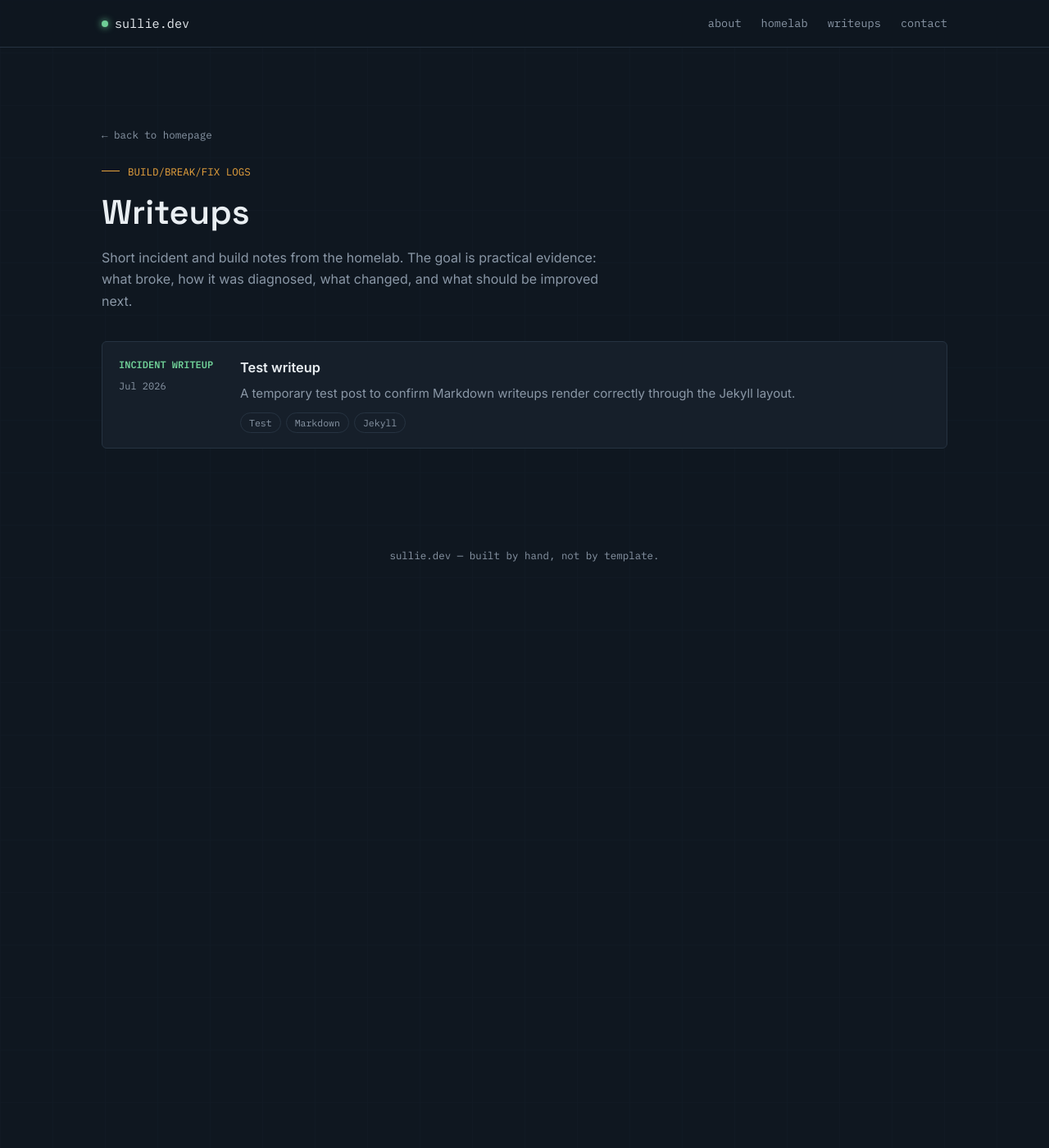
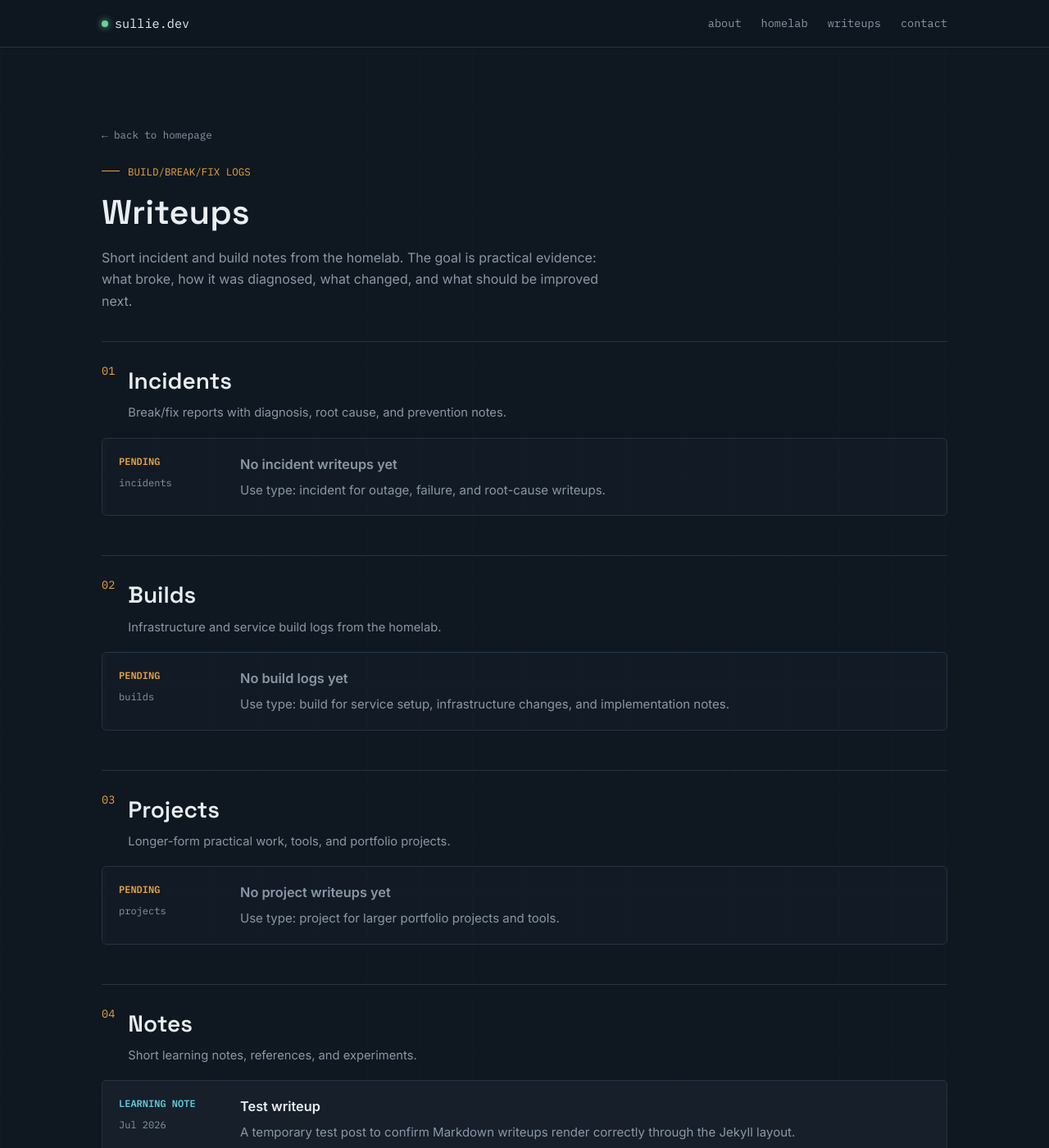
Before and after one commit to o-inn/static-portfolio, a Jekyll site: the page built from writeups.html, in a window 1280 px wide and 1400 px high. Shown: the whole window at 82% size. Built offline with Jekyll 4.4.1, drawn with Linux system fonts in a browser that asks for light colours.

Commit message:
Add writeup categories and 404 page

```diff
--- a/_config.yml
+++ b/_config.yml
@@ -10,7 +10,8 @@ defaults:
       type: "posts"
     values:
       layout: "post"
-      category_label: "INCIDENT WRITEUP"
+      type: "note"
+      status: "Writeup"
       hide_footer: true
 
 plugins:
--- /dev/null
+++ b/_includes/writeup-section.html
@@ -0,0 +1,60 @@
+{% assign posts = include.posts %}
+<div class="writeup-group">
+  <div class="writeup-group-head">
+    <span class="section-num">{{ include.number }}</span>
+    <div>
+      <h2>{{ include.title }}</h2>
+      {% if include.description %}
+        <p>{{ include.description }}</p>
+      {% endif %}
+    </div>
+  </div>
+
+  <div class="log-list">
+    {% if posts.size > 0 %}
+    {% for post in posts %}
+      {% assign status = post.status | default: post.category_label | default: 'Writeup' %}
+      {% assign status_key = status | downcase %}
+      {% assign status_class = 'info' %}
+      {% if status_key contains 'resolved' %}
+        {% assign status_class = 'ok' %}
+      {% elsif status_key contains 'progress' %}
+        {% assign status_class = 'warn' %}
+      {% elsif status_key contains 'incident' %}
+        {% assign status_class = 'crit' %}
+      {% endif %}
+
+      <article class="log-entry">
+        <div class="log-meta">
+          <span class="sev {{ status_class }}">{{ status | upcase }}</span>
+          <span class="ts">{{ post.date | date: '%b %Y' }}</span>
+        </div>
+        <div class="log-content">
+          <h3><a href="{{ post.url | relative_url }}">{{ post.title }}</a></h3>
+          {% if post.excerpt %}
+            <p>{{ post.excerpt | strip_html }}</p>
+          {% endif %}
+          {% if post.tags %}
+            <div class="stack-pills">
+              {% for tag in post.tags %}
+                <span class="pill">{{ tag }}</span>
+              {% endfor %}
+            </div>
+          {% endif %}
+        </div>
+      </article>
+    {% endfor %}
+    {% else %}
+      <article class="log-entry is-empty">
+        <div class="log-meta">
+          <span class="sev warn">PENDING</span>
+          <span class="ts">{{ include.empty_meta | default: 'writeups' }}</span>
+        </div>
+        <div class="log-content">
+          <h3>{{ include.empty_title | default: 'No posts yet' }}</h3>
+          <p>{{ include.empty_text | default: 'This section is ready for future Markdown writeups.' }}</p>
+        </div>
+      </article>
+    {% endif %}
+  </div>
+</div>
--- a/_layouts/post.html
+++ b/_layouts/post.html
@@ -4,7 +4,9 @@ layout: default
 <main class="wrap post-wrap">
   <div class="breadcrumb"><a href="{{ '/writeups/' | relative_url }}">← back to writeups</a></div>
 
-  <div class="post-meta">{{ page.category_label | default: 'WRITEUP' }} · {{ page.date | date: '%B %Y' | upcase }}</div>
+  {% assign status = page.status | default: page.category_label | default: 'Writeup' %}
+  {% assign type_label = page.type | default: 'writeup' | replace: '-', ' ' | upcase %}
+  <div class="post-meta">{{ status | upcase }} · {{ type_label }} · {{ page.date | date: '%B %Y' | upcase }}</div>
   <h1 class="post-title">{{ page.title }}</h1>
 
   {% if page.tags %}
--- a/assets/css/main.css
+++ b/assets/css/main.css
@@ -158,6 +158,8 @@ h2 { font-family: var(--display); font-size: clamp(1.5rem, 3vw, 2rem); margin: 0
 .log-content h3 a { color: var(--paper); }
 .log-content h3 a:hover { color: var(--signal); }
 .log-content p { margin: 0; color: var(--fog); font-size: 0.94rem; }
+.log-entry.is-empty { background: rgba(22, 31, 42, 0.55); }
+.log-entry.is-empty h3 { color: var(--fog); }
 .stack-pills { margin-top: 10px; display: flex; flex-wrap: wrap; gap: 6px; }
 .pill { font-family: var(--mono); font-size: 0.72rem; color: var(--fog); border: 1px solid var(--panel-border); padding: 2px 10px; border-radius: 20px; }
 .mono-link { font-family: var(--mono); font-size: 0.78rem; }
@@ -193,6 +195,24 @@ h2 { font-family: var(--display); font-size: clamp(1.5rem, 3vw, 2rem); margin: 0
 
 .site-footer { padding: 40px 0 60px; text-align: center; color: var(--fog); font-family: var(--mono); font-size: 0.78rem; position: relative; z-index: 1; }
 
+/* ---- 404 ---- */
+.error-wrap { min-height: calc(100vh - 70px); display: flex; align-items: center; }
+.error-hero {
+  width: 100%; padding: 72px 0;
+  display: grid; grid-template-columns: 1fr 1fr; gap: 48px; align-items: center;
+  border-top: none;
+}
+.error-hero h1 {
+  font-size: clamp(2.4rem, 6vw, 4.5rem);
+  max-width: 10ch;
+}
+.error-terminal .terminal-body { min-height: 190px; }
+
+@media (max-width: 860px) {
+  .error-wrap { min-height: auto; }
+  .error-hero { grid-template-columns: 1fr; padding: 56px 0; }
+}
+
 /* ---- PAGES AND POSTS ---- */
 .page-wrap { padding-top: 56px; padding-bottom: 80px; }
 .page-kicker {
@@ -205,6 +225,16 @@ h2 { font-family: var(--display); font-size: clamp(1.5rem, 3vw, 2rem); margin: 0
   margin: 0 0 18px;
 }
 .page-lede { color: var(--fog); max-width: 62ch; margin: 0 0 36px; }
+
+.writeup-group { margin: 0 0 48px; }
+.writeup-group:last-child { margin-bottom: 0; }
+.writeup-group-head {
+  display: flex; align-items: flex-start; gap: 16px;
+  margin: 0 0 18px; padding-top: 24px; border-top: 1px solid var(--panel-border);
+}
+.writeup-group:first-of-type .writeup-group-head { padding-top: 0; border-top: none; }
+.writeup-group-head h2 { font-size: clamp(1.35rem, 2.5vw, 1.75rem); margin-bottom: 4px; }
+.writeup-group-head p { margin: 0; color: var(--fog); font-size: 0.92rem; max-width: 58ch; }
 
 .breadcrumb {
   font-family: var(--mono); font-size: 0.78rem; color: var(--fog);
--- a/writeups.html
+++ b/writeups.html
@@ -9,28 +9,18 @@ permalink: /writeups/
 <h1 class="page-title">Writeups</h1>
 <p class="page-lede">Short incident and build notes from the homelab. The goal is practical evidence: what broke, how it was diagnosed, what changed, and what should be improved next.</p>
 
-<div class="log-list">
-  {% for post in site.posts %}
-    <article class="log-entry">
-      <div class="log-meta">
-        <span class="sev ok">{{ post.category_label | default: 'WRITEUP' }}</span>
-        <span class="ts">{{ post.date | date: '%b %Y' }}</span>
-      </div>
-      <div class="log-content">
-        <h3><a href="{{ post.url | relative_url }}">{{ post.title }}</a></h3>
-        {% if post.excerpt %}
-          <p>{{ post.excerpt | strip_html }}</p>
-        {% endif %}
-        {% if post.tags %}
-          <div class="stack-pills">
-            {% for tag in post.tags %}
-              <span class="pill">{{ tag }}</span>
-            {% endfor %}
-          </div>
-        {% endif %}
-      </div>
-    </article>
-  {% else %}
+{% assign incident_posts = site.posts | where: 'type', 'incident' %}
+{% assign build_posts = site.posts | where: 'type', 'build' %}
+{% assign project_posts = site.posts | where: 'type', 'project' %}
+{% assign note_posts = site.posts | where: 'type', 'note' %}
+
+{% if site.posts.size > 0 %}
+  {% include writeup-section.html number="01" title="Incidents" description="Break/fix reports with diagnosis, root cause, and prevention notes." posts=incident_posts empty_meta="incidents" empty_title="No incident writeups yet" empty_text="Use type: incident for outage, failure, and root-cause writeups." %}
+  {% include writeup-section.html number="02" title="Builds" description="Infrastructure and service build logs from the homelab." posts=build_posts empty_meta="builds" empty_title="No build logs yet" empty_text="Use type: build for service setup, infrastructure changes, and implementation notes." %}
+  {% include writeup-section.html number="03" title="Projects" description="Longer-form practical work, tools, and portfolio projects." posts=project_posts empty_meta="projects" empty_title="No project writeups yet" empty_text="Use type: project for larger portfolio projects and tools." %}
+  {% include writeup-section.html number="04" title="Notes" description="Short learning notes, references, and experiments." posts=note_posts empty_meta="notes" empty_title="No notes yet" empty_text="Use type: note for shorter learning notes and experiments." %}
+{% else %}
+  <div class="log-list">
     <article class="log-entry">
       <div class="log-meta">
         <span class="sev warn">PENDING</span>
@@ -41,5 +31,5 @@ permalink: /writeups/
         <p>This page is wired into Jekyll and ready for real posts when you add them under <code>_posts/</code>.</p>
       </div>
     </article>
-  {% endfor %}
-</div>
+  </div>
+{% endif %}
```
Also changed, not shown: 404.html (added, +36 -0 lines), _posts/2026-07-03-test-writeup.md (+2 -0 lines).
